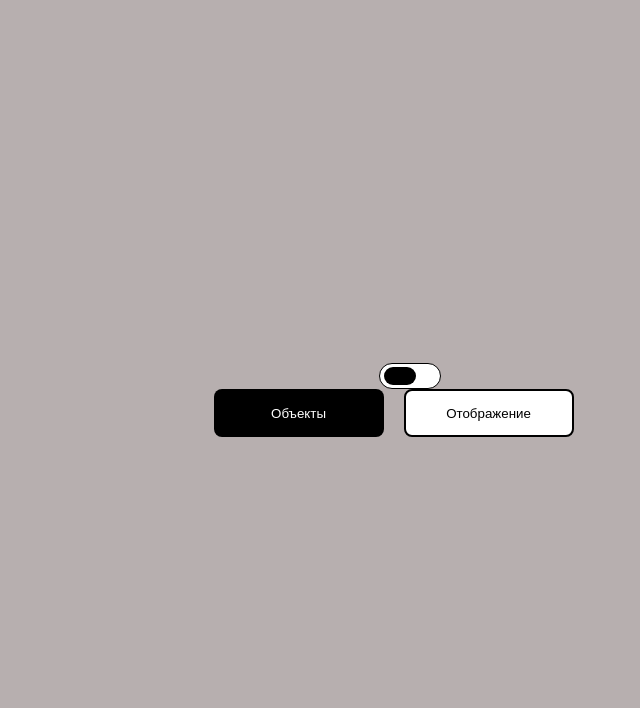
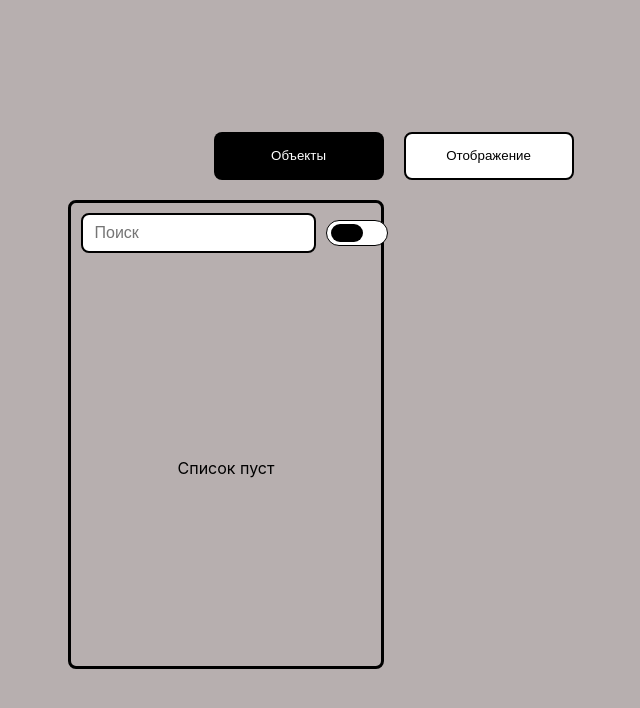
Before and after one commit to Kilvii/PracticeHaH, a Vue app in the folder TodoList/: page /visibility in a window 1280 px wide. Shown: the top 708 px of the page, without its empty margins (230-870 px from the left). Built offline with nearby package versions, Linux system fonts and the light colour scheme.

Commit message:
Indexes issue left

```diff
--- a/TodoList/src/assets/main.css
+++ b/TodoList/src/assets/main.css
@@ -1 +1,77 @@
 @import './base.css';
+
+.objects,
+.visibility {
+    background-color: rgb(183, 175, 175);
+    display: flex;
+    flex-direction: column;
+    align-items: center;
+    justify-content: center;
+    padding: 20px;
+    min-width: 320px;
+    min-height: 200px;
+    height: 100vh;
+}
+
+.navigation {
+    display: flex;
+    flex-direction: row;
+    align-items: center;
+    justify-content: center;
+    width: 360px;
+    margin-bottom: 20px;
+    margin-right: 33px;
+}
+
+.navigation>*:not(:last-child) {
+    margin-right: 20px;
+}
+
+.todolist {
+    display: flex;
+    flex-direction: row;
+    align-items: center;
+    justify-content: center;
+}
+
+.sidebar-header>*:not(:last-child) {
+    margin-right: 10px;
+}
+
+
+.sidebar-main {
+    display: flex;
+    flex-direction: column;
+    align-items: center;
+    justify-content: flex-start;
+    overflow-y: auto;
+    scrollbar-width: thin;
+    scrollbar-color: black gray;
+    flex-grow: 1;
+    width: 100%;
+}
+
+.cards {
+    display: flex;
+    flex-direction: column;
+    align-items: center;
+    justify-content: center;
+    width: 100%;
+    padding: 0 20px;
+}
+
+.cards-list {
+    padding: 0;
+    list-style-type: none;
+    width: 100%;
+}
+
+.empty-list,
+.empty-editor {
+    display: flex;
+    justify-content: center;
+    align-items: center;
+    height: 100%;
+    font-size: 16px;
+    color: black;
+}
--- a/TodoList/src/components/ObjectCardComponent.vue
+++ b/TodoList/src/components/ObjectCardComponent.vue
@@ -8,24 +8,23 @@ const props = defineProps({
   },
 })
 
-const emit = defineEmits(['editItem', 'deleteItem'])
+const emit = defineEmits(['editItem', 'removeItem'])
 
 function editItem(index) {
   emit('editItem', index);
 }
 
-function deleteItem(index) {
-  emit('deleteItem', index);
+function removeItem(index) {
+  emit('removeItem', index);
 }
 
 </script>
 <template>
-  <div class="card"
-    @click="editItem">
+  <div class="card" @click="editItem">
     <div class="card-header">
       <span class="card-title">{{ item.name }}</span>
-      <ButtonComponent color="delete" icon="../src/icons/Delete.svg"
-        @click.stop="deleteItem" />
+      <ButtonComponent :color="item.visibility ? 'delete' : 'primary'"
+        :icon="item.visibility ? '../src/icons/Delete.svg' : '../src/icons/Add.svg'" @click.stop="removeItem" />
     </div>
     <span class="card-address">{{ item.address }}</span>
   </div>
--- a/TodoList/src/components/ToggleComponent.vue
+++ b/TodoList/src/components/ToggleComponent.vue
@@ -1,11 +1,16 @@
 <script setup>
+const emit = defineEmits(['changeVisibility'])
+
+function changeVisibility() {
+  emit('changeVisibility');
+}
 
 </script>
 
 <template>
     <label class="switch">
-        <input type="checkbox">
-        <span class="slider"></span>
+        <input type="checkbox" >
+        <span class="slider" @click.stop="changeVisibility"></span>
     </label>
 </template>
 
--- a/TodoList/src/stores/TodosStore.js
+++ b/TodoList/src/stores/TodosStore.js
@@ -14,10 +14,12 @@ export const useTodosStore = defineStore("TodosStore", () => {
         if (newObject.name.trim() !== '' && newObject.address.trim() !== '') {
             let newItem = {
                 name: newObject.name,
-                address: newObject.address
+                address: newObject.address,
+                visibility: newObject.visibility,
             };
             if (editingIndex.value !== null) {
-                todos[editingIndex.value] = newItem;
+                todos[editingIndex.value].name = newItem.name;
+                todos[editingIndex.value].address = newItem.address;
                 editingIndex.value = null;
             } else {
                 todos.push(newItem);
--- a/TodoList/src/views/Objects.vue
+++ b/TodoList/src/views/Objects.vue
@@ -16,12 +16,13 @@ const searchInput = ref('');
 const cardObject = reactive({
   name: '',
   address: '',
+  visibility: true,
 })
 
 const filteredTodos = computed(() => {
   let filterInput = searchInput.value.toLowerCase().trim();
   return store.todos.filter(item => {
-    return item.name.toLowerCase().includes(filterInput);
+    return item.name.toLowerCase().includes(filterInput) && item.visibility === true  ;
   });
 })
 
@@ -85,7 +86,7 @@ const handleVisibilityNavigate = () => {
             <ul class="cards-list">
               <li v-for="(item, index) in filteredTodos" :key="index">
                 <ObjectCardComponent :item="item" @editItem="handleEditItem(index)"
-                  @deleteItem="handleDeleteItem(index)" />
+                  @removeItem="handleDeleteItem(index)" />
               </li>
             </ul>
           </div>
@@ -93,7 +94,6 @@ const handleVisibilityNavigate = () => {
         </div>
       </aside>
       <div class="main-container">
-        <p v-if="!showCreateTodo" class="empty-editor">Ничего не выбрано</p>
         <CreateTodoForm v-if="showCreateTodo" :object="cardObject" @saveItem="handleSaveItem"
           @resetFields="handleResetItem" />
       </div>
@@ -102,38 +102,6 @@ const handleVisibilityNavigate = () => {
 </template>
 
 <style scoped>
-.objects {
-  background-color: rgb(183, 175, 175);
-  display: flex;
-  flex-direction: column;
-  align-items: center;
-  justify-content: center;
-  padding: 20px;
-  min-width: 320px;
-  min-height: 200px;
-  height: 100vh;
-}
-
-.navigation {
-  display: flex;
-  flex-direction: row;
-  align-items: center;
-  justify-content: center;
-  width: 360px;
-  margin-bottom: 20px;
-  margin-right: 33px;
-}
-
-.navigation>*:not(:last-child) {
-  margin-right: 20px;
-}
-
-.todolist{
-  display: flex;
-  flex-direction: row;
-  align-items: center;
-  justify-content: center;
-}
 
 .sidebar {
     display: flex;
@@ -145,7 +113,7 @@ const handleVisibilityNavigate = () => {
     padding-top: 10px;
     border: 3px solid black;
     border-radius: 8px;
-  margin-right: 8px;
+    margin-right: 18px;
 }
 
 .sidebar-header {
@@ -159,47 +127,6 @@ const handleVisibilityNavigate = () => {
   align-content: center;
 }
 
-.sidebar-header>*:not(:last-child) {
-  margin-right: 10px;
-}
-
-.sidebar-main {
-  display: flex;
-  flex-direction: column;
-  align-items: center;
-  justify-content: flex-start;
-  overflow-y: auto;
-  scrollbar-width: thin;
-  scrollbar-color: black gray;
-  flex-grow: 1;
-  width: 100%;
-}
-
-.cards {
-  display: flex;
-  flex-direction: column;
-  align-items: center;
-  justify-content: center;
-  width: 100%;
-  padding: 0 20px;
-}
-
-.cards-list {
-  padding: 0;
-  list-style-type: none;
-  width: 100%;
-}
-
-.empty-list,
-.empty-editor {
-  display: flex;
-  justify-content: center;
-  align-items: center;
-  height: 100%;
-  font-size: 16px;
-  color: black;
-}
-
 .main-container {
   display: flex;
   flex-direction: column;
--- a/TodoList/src/views/Visibility.vue
+++ b/TodoList/src/views/Visibility.vue
@@ -3,7 +3,6 @@ import { computed, reactive, ref } from 'vue';
 import { useRoute, useRouter } from 'vue-router';
 import { useTodosStore } from '@/stores/TodosStore';
 import InputComponent from '@/components/InputComponent.vue';
-import ButtonComponent from '@/components/ButtonComponent.vue';
 import ObjectCardComponent from '@/components/ObjectCardComponent.vue';
 import ToggleComponent from '@/components/ToggleComponent.vue';
 import NavItemComponent from '@/components/NavItemComponent.vue';
@@ -11,42 +10,95 @@ import NavItemComponent from '@/components/NavItemComponent.vue';
 const store = useTodosStore()
 const router = useRouter()
 
+const searchInput = ref("")
+const hideElements = ref(false)
+
+const filteredTodos = computed(() => { //TODO
+  let filterInput = searchInput.value.toLowerCase().trim();
+  if (hideElements.value === true) {
+    let filteredItems = store.todos.filter(item => {
+      return item.visibility === true && item.name.toLowerCase().includes(filterInput);
+    })
+    return filteredItems
+  }
+  else {
+    let filteredItems = store.todos.filter(item => {
+      return item.name.toLowerCase().includes(filterInput);
+    })
+    .sort((a, b) => {
+      if (a.visibility !== b.visibility) {
+        return a.visibility - b.visibility;
+      } else {
+        return 0;
+      }
+    });
+    return filteredItems
+  }
+})
+
 const handleObjectNavigate = () => {
   router.push({ name: 'objects' });
 }
+
+const handleCardVisibility = (index) => {
+  store.todos[index].visibility = !store.todos[index].visibility
+}
+
+const handleVisibility = () => {
+  hideElements.value = !hideElements.value
+}
+
+
 </script>
 <template>
   <div class="visibility">
-    <ToggleComponent />
     <div class="navigation">
-      <NavItemComponent title="Объекты" color="default" @click="handleObjectNavigate"/>
+      <NavItemComponent title="Объекты" color="default" @click="handleObjectNavigate" />
       <NavItemComponent title="Отображение" color="active" />
+    </div>
+    <div class="todolist">
+      <aside class="sidebar">
+        <div class="sidebar-header">
+          <InputComponent v-model.trim="searchInput" type="text" placeholder="Поиск" />
+          <ToggleComponent @click="handleVisibility" />
+        </div>
+        <div class="sidebar-main">
+          <div class="cards">
+            <ul class="cards-list">
+              <li v-for="(item, index) in filteredTodos" :key="index">
+                <ObjectCardComponent :item="item" @removeItem="handleCardVisibility(index)" />
+              </li>
+            </ul>
+          </div>
+          <p v-if="!store.todos.length" class="empty-list">Список пуст</p>
+        </div>
+      </aside>
     </div>
   </div>
 </template>
+
 <style scoped>
-.visibility {
-  background-color: rgb(183, 175, 175);
+
+.sidebar {
   display: flex;
   flex-direction: column;
   align-items: center;
-  justify-content: center;
-  padding: 20px;
-  min-width: 320px;
-  min-height: 200px;
-  height: 100vh;
+  justify-content: start;
+  height: 469px;
+  width: 316px;
+  padding-top: 10px;
+  border: 3px solid black;
+  border-radius: 8px;
+  margin-right: 368px
 }
 
-.navigation {
+.sidebar-header {
   display: flex;
   flex-direction: row;
+  padding-top: 0px;
+  padding-bottom: 20px;
+  padding-left: 16px;
+  justify-content: center;
   align-items: center;
-  justify-content: center;
-  width: 360px;
-  margin-right: 33px;
-}
-
-.navigation>*:not(:last-child) {
-    margin-right: 20px;
 }
 </style>
```
Lines whose indentation alone changed are shown as unchanged.
